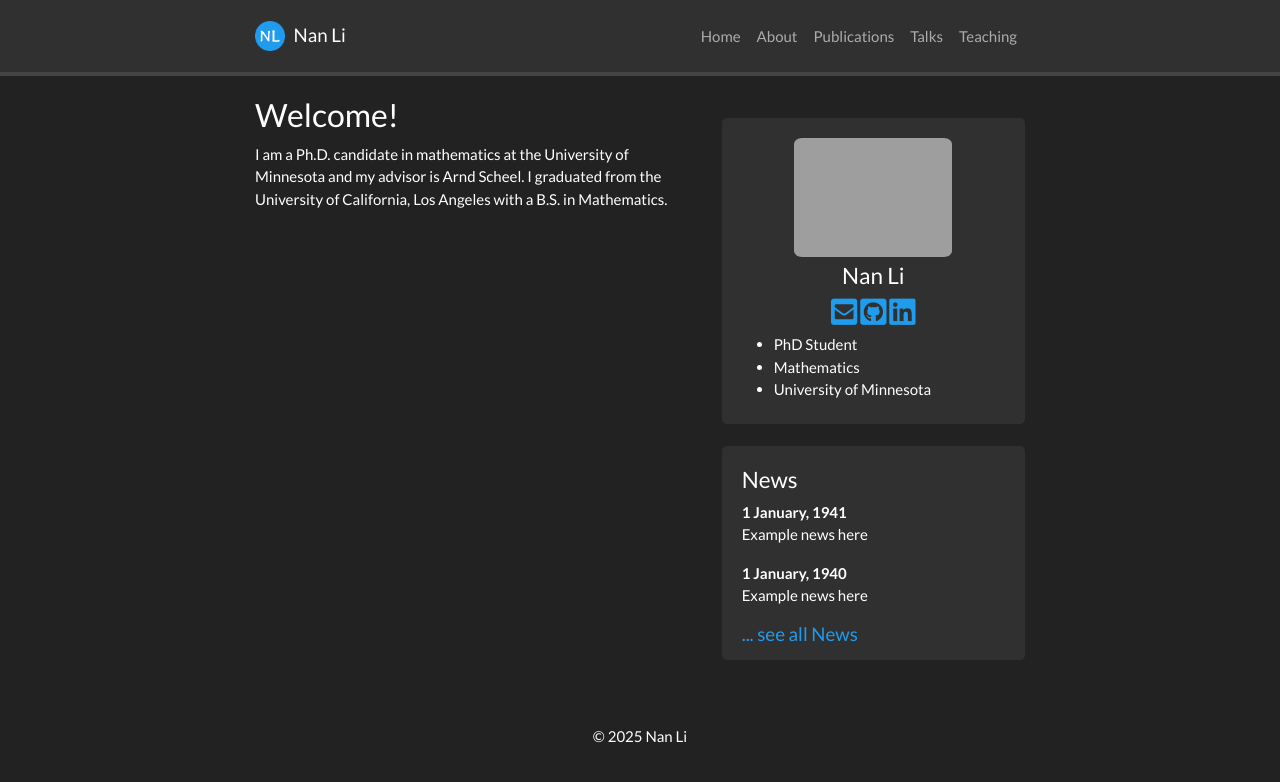
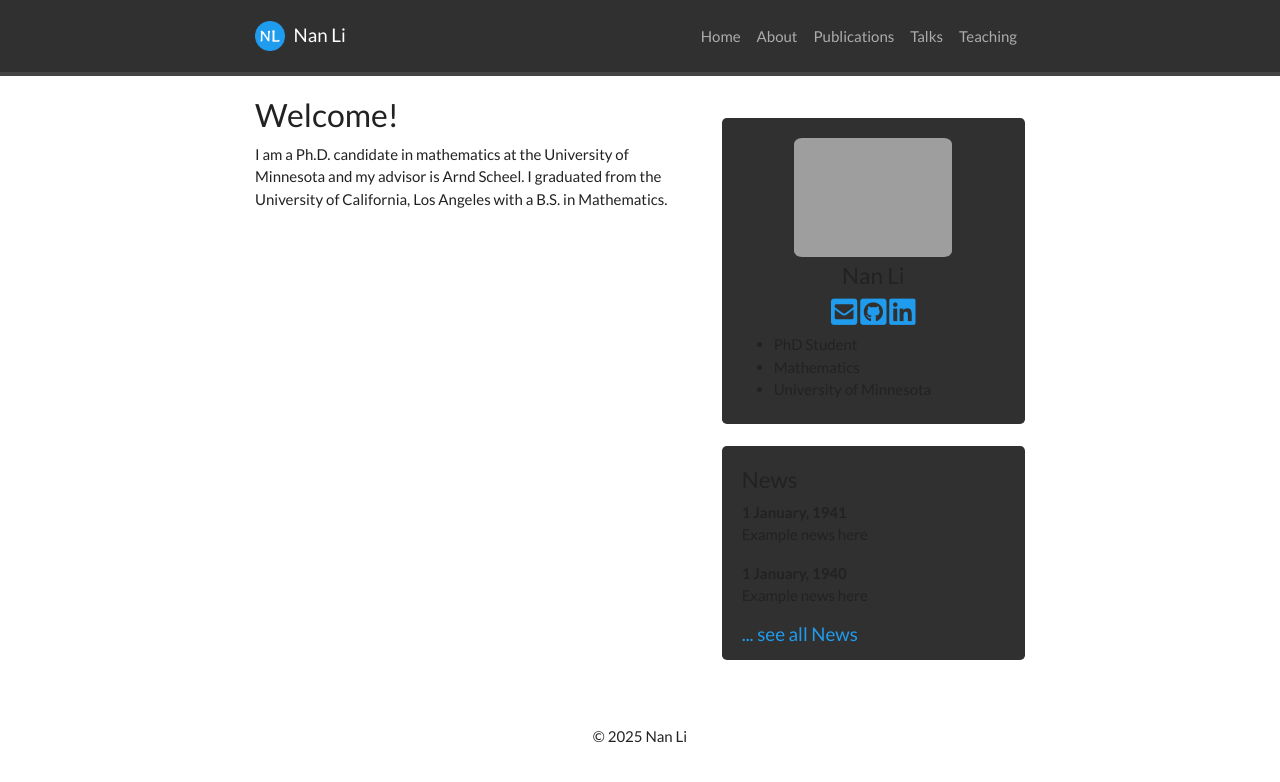
Before and after one commit to eigennan/eigennan.github.io, a Jekyll site: the page built from _pages/home.md, in a window 1280 px wide. Shown: the top 782 px of the page. Built offline with Jekyll 4.4.1, drawn with Linux system fonts in a browser that asks for light colours; a style sheet for code colours, icons or effects is not loaded.

Commit message:
Update main.scss

```diff
--- a/assets/main.scss
+++ b/assets/main.scss
@@ -52,3 +52,25 @@ $theme-colors: (
     "warning":    #eacf39,
     "danger":     #f82025,
 );
+
+html {
+  font-family: sans-serif;
+  line-height: 1.15;
+  -webkit-text-size-adjust: 100%;
+  -webkit-tap-highlight-color: rgba(0, 0, 0, 0);
+}
+
+article, aside, figcaption, figure, footer, header, hgroup, main, nav, section {
+  display: block;
+}
+
+body {
+  margin: 0;
+  font-family: "Lato", -apple-system, BlinkMacSystemFont, "Segoe UI", Roboto, "Helvetica Neue", Arial, sans-serif, "Apple Color Emoji", "Segoe UI Emoji", "Segoe UI Symbol";
+  font-size: 0.9375rem;
+  font-weight: 400;
+  line-height: 1.5;
+  color: #222;
+  text-align: left;
+  background-color: #fff;
+}
```
